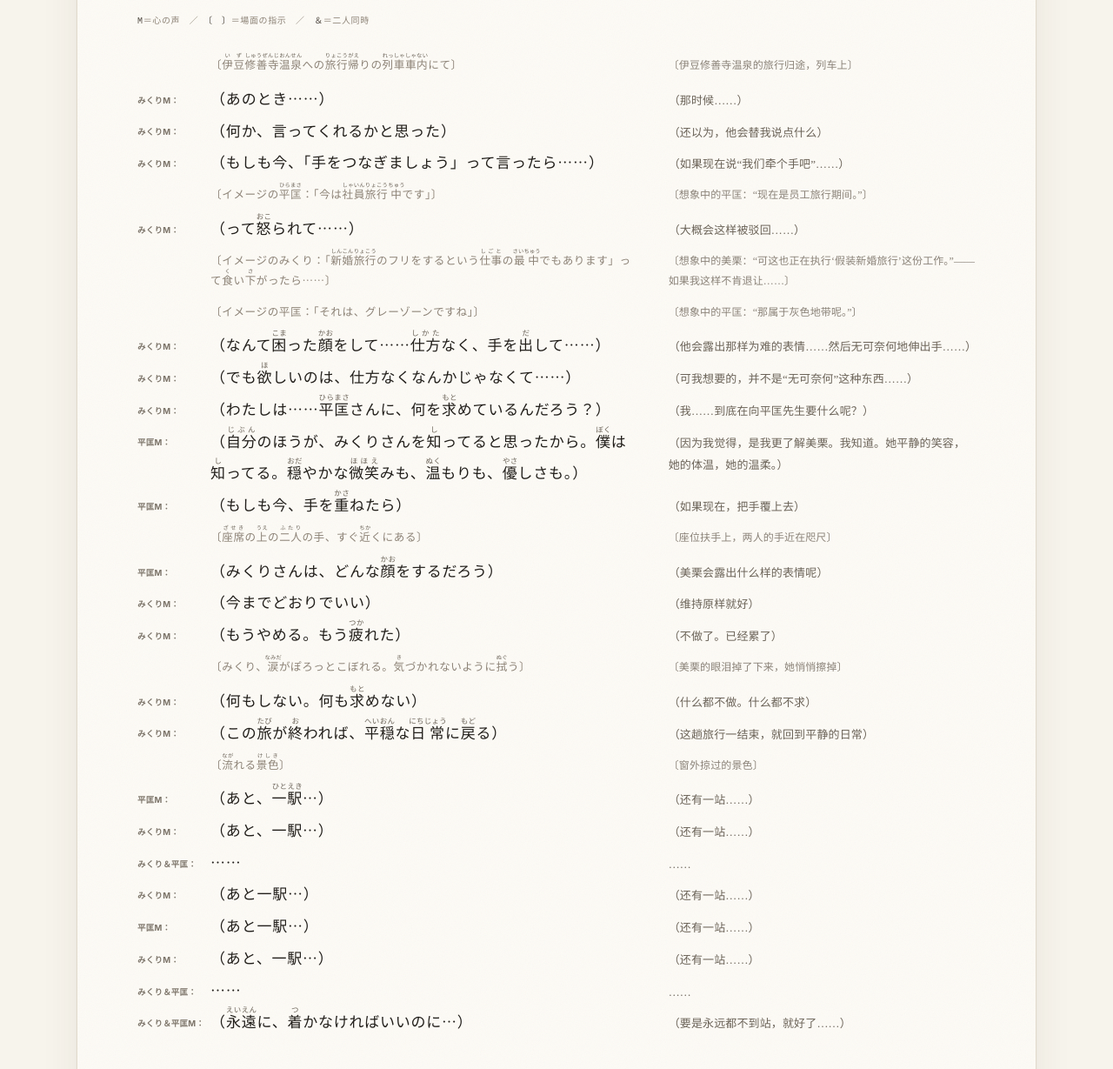
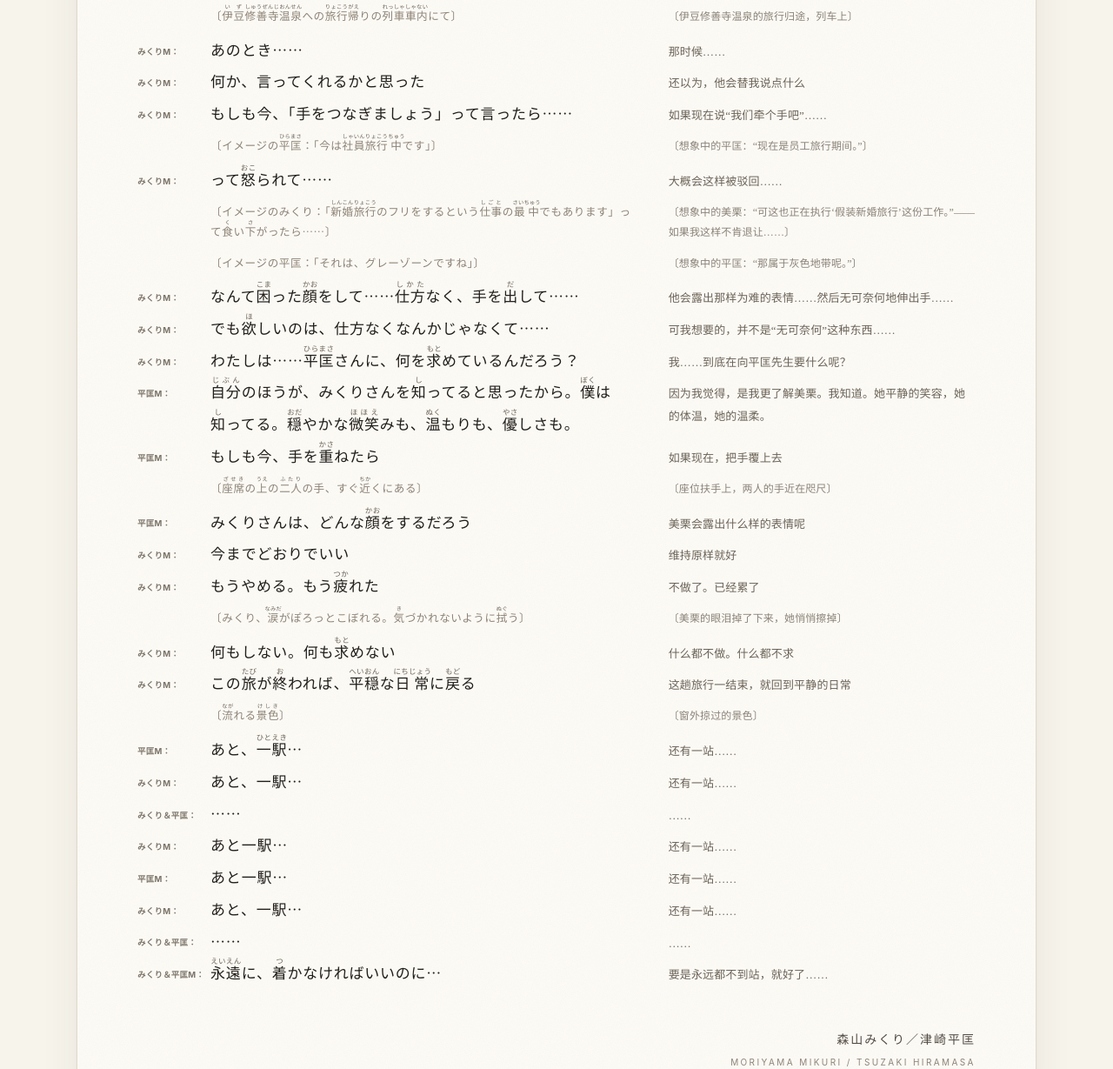
Before and after one commit to akisaya/yomu, a plain HTML site: page nigehaji/index.html in a window 1280 px wide. Shown: the part 1571-2800 px from the top of the page at 87% size. Drawn offline with Linux system fonts and the light colour scheme.

Commit message:
Tighten vertical rhythm and align the homepage bar with article pages
- Compress hero-to-body spacing on all pages (river, letter section, paper padding)
- Remove the duplicate hairline under .addressee so the title block and audio bar share one rule
- Set "あと、ひと駅" as a single vertical column and drop the parenthetical markers from the dialogue
- Match the homepage bar to the article header: 58px / 52px tall, 19px / 11px type
- Document the header and vertical rhythm baselines in the typography reference
- Trim the two Gomenne Seishun scene notes

```diff
--- a/nigehaji/index.html
+++ b/nigehaji/index.html
@@ -194,7 +194,7 @@ button{font:inherit;color:inherit;background:none;border:0;cursor:pointer}
   margin:0;
   writing-mode:vertical-rl;
   text-orientation:upright;
-  inline-size:4.55em;
+  inline-size:6.9em;
   font-family:var(--serif-jp);
   font-weight:500;
   font-size:clamp(34px,4.6vw,58px);
@@ -202,11 +202,6 @@ button{font:inherit;color:inherit;background:none;border:0;cursor:pointer}
   letter-spacing:.08em;
   color:var(--ink);
   white-space:normal;
-}
-.hero-title h1 .sm{
-  font-size:.64em;
-  letter-spacing:.16em;
-  color:var(--ink-2);
 }
 .seal{
   writing-mode:vertical-rl;
@@ -335,13 +330,13 @@ button{font:inherit;color:inherit;background:none;border:0;cursor:pointer}
   display:block;
   width:100%;
   height:96px;
-  margin-top:clamp(28px,4vw,52px);
+  margin-top:clamp(14px,2.2vw,28px);
   color:var(--line);
 }
 
 /* ============ 正文：手纸 ============ */
 .letter-section{
-  padding:clamp(32px,5vw,64px) 0 clamp(48px,7vw,96px);
+  padding:clamp(18px,2.8vw,34px) 0 clamp(48px,7vw,96px);
 }
 .letter-layout{
   max-width:var(--maxw);
@@ -357,7 +352,7 @@ button{font:inherit;color:inherit;background:none;border:0;cursor:pointer}
   position:relative;
   background:var(--paper-hi);
   border:1px solid var(--line);
-  padding:clamp(30px,5vw,74px) clamp(22px,5.4vw,78px) clamp(34px,5vw,64px);
+  padding:clamp(24px,3.6vw,52px) clamp(22px,5.4vw,78px) clamp(34px,5vw,64px);
   box-shadow:
     0 1px 2px rgba(70,52,32,.04),
     0 22px 60px -30px rgba(70,52,32,.24);
@@ -375,7 +370,7 @@ button{font:inherit;color:inherit;background:none;border:0;cursor:pointer}
 
 /* 手紙の宛名：差し出しの場面 */
 .scene{
-  margin:0 0 clamp(18px,2.6vw,28px);
+  margin:0 0 clamp(14px,2.2vw,22px);
 }
 .scene img{
   display:block;
@@ -392,9 +387,7 @@ button{font:inherit;color:inherit;background:none;border:0;cursor:pointer}
 }
 
 .addressee{
-  margin:0 0 clamp(26px,4vw,44px);
-  padding-bottom:22px;
-  border-bottom:1px solid var(--line-soft);
+  margin:0 0 clamp(14px,2.2vw,22px);
   font-family:var(--serif-jp);
   font-size:clamp(17px,2vw,21px);
   letter-spacing:.12em;
@@ -1175,7 +1168,7 @@ details.drill:not([open])::details-content{block-size:0}
 /* ---------- 台詞本体（本页新增） ---------- */
 .letter-layout{grid-template-columns:minmax(0,1fr);max-width:1200px}
 .script-head{display:flex;align-items:center;justify-content:space-between;gap:16px;
-  flex-wrap:wrap;margin:0 0 clamp(14px,2.2vw,22px)}
+  flex-wrap:wrap;margin:0 0 clamp(10px,1.6vw,16px)}
 .script-key{margin:0;font-family:var(--mono);font-size:10px;letter-spacing:.06em;
   line-height:1.9;color:var(--ink-3)}
 .script-key b{font-weight:400;color:var(--ink-2)}
@@ -1234,9 +1227,6 @@ html[data-cn="off"] .script > .cn{display:none}
 .d-num{display:flex;flex-direction:column;gap:3px;line-height:1.1;inline-size:44px;flex:none}
 .d-num small{font-size:8.5px;letter-spacing:.04em;color:#8a8278;white-space:nowrap}
 
-@media (max-width:760px){
-  .hero-title h1 br.vbr{display:none}
-}
 @media (max-width:820px){
   .script{grid-template-columns:minmax(0,1fr);column-gap:0}
   .script > .cn{margin:0 0 1.1em;padding-left:10px;
@@ -1285,7 +1275,7 @@ html[data-cn="off"] .script > .cn{display:none}
   <section class="hero">
     <div class="hero-grid">
       <div class="hero-title">
-        <h1 lang="ja">あと、<br class="vbr"><span class="sm">ひと駅</span></h1>
+        <h1 lang="ja">あと、ひと駅</h1>
         <div class="seal" aria-hidden="true">独白</div>
       </div>
 
@@ -1361,25 +1351,25 @@ html[data-cn="off"] .script > .cn{display:none}
 
           <span class="ln cn stg" lang="zh-CN">〔伊豆修善寺温泉的旅行归途，列车上〕</span>
 
-          <span class="ln jp" id="L2"><b class="sp">みくりM：</b>（あのとき……）</span>
-
-          <span class="ln cn" lang="zh-CN">（那时候……）</span>
-
-          <span class="ln jp" id="L3"><b class="sp">みくりM：</b>（何か、言ってくれるかと思った）</span>
-
-          <span class="ln cn" lang="zh-CN">（还以为，他会替我说点什么）</span>
-
-          <span class="ln jp" id="L4"><b class="sp">みくりM：</b>（もしも今、「手をつなぎましょう」って言ったら……）</span>
-
-          <span class="ln cn" lang="zh-CN">（如果现在说“我们牵个手吧”……）</span>
+          <span class="ln jp" id="L2"><b class="sp">みくりM：</b>あのとき……</span>
+
+          <span class="ln cn" lang="zh-CN">那时候……</span>
+
+          <span class="ln jp" id="L3"><b class="sp">みくりM：</b>何か、言ってくれるかと思った</span>
+
+          <span class="ln cn" lang="zh-CN">还以为，他会替我说点什么</span>
+
+          <span class="ln jp" id="L4"><b class="sp">みくりM：</b>もしも今、「手をつなぎましょう」って言ったら……</span>
+
+          <span class="ln cn" lang="zh-CN">如果现在说“我们牵个手吧”……</span>
 
           <span class="ln jp stg" id="L5">〔イメージの<ruby>平匡<rt>ひらまさ</rt></ruby>：「今は<ruby>社員旅行<rt>しゃいんりょこう</rt></ruby><ruby>中<rt>ちゅう</rt></ruby>です」〕</span>
 
           <span class="ln cn stg" lang="zh-CN">〔想象中的平匡：“现在是员工旅行期间。”〕</span>
 
-          <span class="ln jp" id="L6"><b class="sp">みくりM：</b>（って<ruby>怒<rt>おこ</rt></ruby>られて……）</span>
-
-          <span class="ln cn" lang="zh-CN">（大概会这样被驳回……）</span>
+          <span class="ln jp" id="L6"><b class="sp">みくりM：</b>って<ruby>怒<rt>おこ</rt></ruby>られて……</span>
+
+          <span class="ln cn" lang="zh-CN">大概会这样被驳回……</span>
 
           <span class="ln jp stg" id="L7">〔イメージのみくり：「<ruby>新婚旅行<rt>しんこんりょこう</rt></ruby>のフリをするという<ruby>仕事<rt>しごと</rt></ruby>の<ruby>最中<rt>さいちゅう</rt></ruby>でもあります」って<ruby>食<rt>く</rt></ruby>い<ruby>下<rt>さ</rt></ruby>がったら……〕</span>
 
@@ -1389,89 +1379,89 @@ html[data-cn="off"] .script > .cn{display:none}
 
           <span class="ln cn stg" lang="zh-CN">〔想象中的平匡：“那属于灰色地带呢。”〕</span>
 
-          <span class="ln jp" id="L9"><b class="sp">みくりM：</b>（なんて<ruby>困<rt>こま</rt></ruby>った<ruby>顔<rt>かお</rt></ruby>をして……<ruby>仕方<rt>しかた</rt></ruby>なく、手を<ruby>出<rt>だ</rt></ruby>して……）</span>
-
-          <span class="ln cn" lang="zh-CN">（他会露出那样为难的表情……然后无可奈何地伸出手……）</span>
-
-          <span class="ln jp" id="L10"><b class="sp">みくりM：</b>（でも<ruby>欲<rt>ほ</rt></ruby>しいのは、仕方なくなんかじゃなくて……）</span>
-
-          <span class="ln cn" lang="zh-CN">（可我想要的，并不是“无可奈何”这种东西……）</span>
-
-          <span class="ln jp" id="L11"><b class="sp">みくりM：</b>（わたしは……<ruby>平匡<rt>ひらまさ</rt></ruby>さんに、何を<ruby>求<rt>もと</rt></ruby>めているんだろう？）</span>
-
-          <span class="ln cn" lang="zh-CN">（我……到底在向平匡先生要什么呢？）</span>
-
-          <span class="ln jp" id="L12"><b class="sp">平匡M：</b>（<ruby>自分<rt>じぶん</rt></ruby>のほうが、みくりさんを<ruby>知<rt>し</rt></ruby>ってると思ったから。<ruby>僕<rt>ぼく</rt></ruby>は<ruby>知<rt>し</rt></ruby>ってる。<ruby>穏<rt>おだ</rt></ruby>やかな<ruby>微笑<rt>ほほえ</rt></ruby>みも、<ruby>温<rt>ぬく</rt></ruby>もりも、<ruby>優<rt>やさ</rt></ruby>しさも。）</span>
-
-          <span class="ln cn" lang="zh-CN">（因为我觉得，是我更了解美栗。我知道。她平静的笑容，她的体温，她的温柔。）</span>
-
-          <span class="ln jp" id="L13"><b class="sp">平匡M：</b>（もしも今、手を<ruby>重<rt>かさ</rt></ruby>ねたら）</span>
-
-          <span class="ln cn" lang="zh-CN">（如果现在，把手覆上去）</span>
+          <span class="ln jp" id="L9"><b class="sp">みくりM：</b>なんて<ruby>困<rt>こま</rt></ruby>った<ruby>顔<rt>かお</rt></ruby>をして……<ruby>仕方<rt>しかた</rt></ruby>なく、手を<ruby>出<rt>だ</rt></ruby>して……</span>
+
+          <span class="ln cn" lang="zh-CN">他会露出那样为难的表情……然后无可奈何地伸出手……</span>
+
+          <span class="ln jp" id="L10"><b class="sp">みくりM：</b>でも<ruby>欲<rt>ほ</rt></ruby>しいのは、仕方なくなんかじゃなくて……</span>
+
+          <span class="ln cn" lang="zh-CN">可我想要的，并不是“无可奈何”这种东西……</span>
+
+          <span class="ln jp" id="L11"><b class="sp">みくりM：</b>わたしは……<ruby>平匡<rt>ひらまさ</rt></ruby>さんに、何を<ruby>求<rt>もと</rt></ruby>めているんだろう？</span>
+
+          <span class="ln cn" lang="zh-CN">我……到底在向平匡先生要什么呢？</span>
+
+          <span class="ln jp" id="L12"><b class="sp">平匡M：</b><ruby>自分<rt>じぶん</rt></ruby>のほうが、みくりさんを<ruby>知<rt>し</rt></ruby>ってると思ったから。<ruby>僕<rt>ぼく</rt></ruby>は<ruby>知<rt>し</rt></ruby>ってる。<ruby>穏<rt>おだ</rt></ruby>やかな<ruby>微笑<rt>ほほえ</rt></ruby>みも、<ruby>温<rt>ぬく</rt></ruby>もりも、<ruby>優<rt>やさ</rt></ruby>しさも。</span>
+
+          <span class="ln cn" lang="zh-CN">因为我觉得，是我更了解美栗。我知道。她平静的笑容，她的体温，她的温柔。</span>
+
+          <span class="ln jp" id="L13"><b class="sp">平匡M：</b>もしも今、手を<ruby>重<rt>かさ</rt></ruby>ねたら</span>
+
+          <span class="ln cn" lang="zh-CN">如果现在，把手覆上去</span>
 
           <span class="ln jp stg" id="L14">〔<ruby>座席<rt>ざせき</rt></ruby>の<ruby>上<rt>うえ</rt></ruby>の<ruby>二人<rt>ふたり</rt></ruby>の手、すぐ<ruby>近<rt>ちか</rt></ruby>くにある〕</span>
 
           <span class="ln cn stg" lang="zh-CN">〔座位扶手上，两人的手近在咫尺〕</span>
 
-          <span class="ln jp" id="L15"><b class="sp">平匡M：</b>（みくりさんは、どんな<ruby>顔<rt>かお</rt></ruby>をするだろう）</span>
-
-          <span class="ln cn" lang="zh-CN">（美栗会露出什么样的表情呢）</span>
-
-          <span class="ln jp" id="L16"><b class="sp">みくりM：</b>（今までどおりでいい）</span>
-
-          <span class="ln cn" lang="zh-CN">（维持原样就好）</span>
-
-          <span class="ln jp" id="L17"><b class="sp">みくりM：</b>（もうやめる。もう<ruby>疲<rt>つか</rt></ruby>れた）</span>
-
-          <span class="ln cn" lang="zh-CN">（不做了。已经累了）</span>
+          <span class="ln jp" id="L15"><b class="sp">平匡M：</b>みくりさんは、どんな<ruby>顔<rt>かお</rt></ruby>をするだろう</span>
+
+          <span class="ln cn" lang="zh-CN">美栗会露出什么样的表情呢</span>
+
+          <span class="ln jp" id="L16"><b class="sp">みくりM：</b>今までどおりでいい</span>
+
+          <span class="ln cn" lang="zh-CN">维持原样就好</span>
+
+          <span class="ln jp" id="L17"><b class="sp">みくりM：</b>もうやめる。もう<ruby>疲<rt>つか</rt></ruby>れた</span>
+
+          <span class="ln cn" lang="zh-CN">不做了。已经累了</span>
 
           <span class="ln jp stg" id="L18">〔みくり、<ruby>涙<rt>なみだ</rt></ruby>がぽろっとこぼれる。<ruby>気<rt>き</rt></ruby>づかれないように<ruby>拭<rt>ぬぐ</rt></ruby>う〕</span>
 
           <span class="ln cn stg" lang="zh-CN">〔美栗的眼泪掉了下来，她悄悄擦掉〕</span>
 
-          <span class="ln jp" id="L19"><b class="sp">みくりM：</b>（何もしない。何も<ruby>求<rt>もと</rt></ruby>めない）</span>
-
-          <span class="ln cn" lang="zh-CN">（什么都不做。什么都不求）</span>
-
-          <span class="ln jp" id="L20"><b class="sp">みくりM：</b>（この<ruby>旅<rt>たび</rt></ruby>が<ruby>終<rt>お</rt></ruby>われば、<ruby>平穏<rt>へいおん</rt></ruby>な<ruby>日常<rt>にちじょう</rt></ruby>に<ruby>戻<rt>もど</rt></ruby>る）</span>
-
-          <span class="ln cn" lang="zh-CN">（这趟旅行一结束，就回到平静的日常）</span>
+          <span class="ln jp" id="L19"><b class="sp">みくりM：</b>何もしない。何も<ruby>求<rt>もと</rt></ruby>めない</span>
+
+          <span class="ln cn" lang="zh-CN">什么都不做。什么都不求</span>
+
+          <span class="ln jp" id="L20"><b class="sp">みくりM：</b>この<ruby>旅<rt>たび</rt></ruby>が<ruby>終<rt>お</rt></ruby>われば、<ruby>平穏<rt>へいおん</rt></ruby>な<ruby>日常<rt>にちじょう</rt></ruby>に<ruby>戻<rt>もど</rt></ruby>る</span>
+
+          <span class="ln cn" lang="zh-CN">这趟旅行一结束，就回到平静的日常</span>
 
           <span class="ln jp stg" id="L21">〔<ruby>流<rt>なが</rt></ruby>れる<ruby>景色<rt>けしき</rt></ruby>〕</span>
 
           <span class="ln cn stg" lang="zh-CN">〔窗外掠过的景色〕</span>
 
-          <span class="ln jp" id="L22"><b class="sp">平匡M：</b>（あと、<ruby>一駅<rt>ひとえき</rt></ruby>…）</span>
-
-          <span class="ln cn" lang="zh-CN">（还有一站……）</span>
-
-          <span class="ln jp" id="L23"><b class="sp">みくりM：</b>（あと、一駅…）</span>
-
-          <span class="ln cn" lang="zh-CN">（还有一站……）</span>
+          <span class="ln jp" id="L22"><b class="sp">平匡M：</b>あと、<ruby>一駅<rt>ひとえき</rt></ruby>…</span>
+
+          <span class="ln cn" lang="zh-CN">还有一站……</span>
+
+          <span class="ln jp" id="L23"><b class="sp">みくりM：</b>あと、一駅…</span>
+
+          <span class="ln cn" lang="zh-CN">还有一站……</span>
 
           <span class="ln jp" id="L24"><b class="sp">みくり＆平匡：</b>……</span>
 
           <span class="ln cn" lang="zh-CN">……</span>
 
-          <span class="ln jp" id="L25"><b class="sp">みくりM：</b>（あと一駅…）</span>
-
-          <span class="ln cn" lang="zh-CN">（还有一站……）</span>
-
-          <span class="ln jp" id="L26"><b class="sp">平匡M：</b>（あと一駅…）</span>
-
-          <span class="ln cn" lang="zh-CN">（还有一站……）</span>
-
-          <span class="ln jp" id="L27"><b class="sp">みくりM：</b>（あと、一駅…）</span>
-
-          <span class="ln cn" lang="zh-CN">（还有一站……）</span>
+          <span class="ln jp" id="L25"><b class="sp">みくりM：</b>あと一駅…</span>
+
+          <span class="ln cn" lang="zh-CN">还有一站……</span>
+
+          <span class="ln jp" id="L26"><b class="sp">平匡M：</b>あと一駅…</span>
+
+          <span class="ln cn" lang="zh-CN">还有一站……</span>
+
+          <span class="ln jp" id="L27"><b class="sp">みくりM：</b>あと、一駅…</span>
+
+          <span class="ln cn" lang="zh-CN">还有一站……</span>
 
           <span class="ln jp" id="L28"><b class="sp">みくり＆平匡：</b>……</span>
 
           <span class="ln cn" lang="zh-CN">……</span>
 
-          <span class="ln jp" id="L29"><b class="sp">みくり＆平匡M：</b>（<ruby>永遠<rt>えいえん</rt></ruby>に、<ruby>着<rt>つ</rt></ruby>かなければいいのに…）</span>
-
-          <span class="ln cn" lang="zh-CN">（要是永远都不到站，就好了……）</span>
+          <span class="ln jp" id="L29"><b class="sp">みくり＆平匡M：</b><ruby>永遠<rt>えいえん</rt></ruby>に、<ruby>着<rt>つ</rt></ruby>かなければいいのに…</span>
+
+          <span class="ln cn" lang="zh-CN">要是永远都不到站，就好了……</span>
 
         </div>
 
@@ -1497,16 +1487,16 @@ html[data-cn="off"] .script > .cn{display:none}
           <summary>
             <span class="d-num">01<small>1–3 行</small></span>
             <span class="d-title">回想のはじまり</span>
-            <span class="d-preview">（あのとき……）（何か、言ってくれるかと思った）</span>
+            <span class="d-preview">あのとき……／何か、言ってくれるかと思った</span>
           </summary>
           <div class="d-body">
             <div class="d-row">
               <h4>骨格</h4>
               <div class="skel">
-                <p class="s-jp" lang="ja">（あのとき……）<span class="sep">／</span>（何か、言ってくれるかと思った）</p>
+                <p class="s-jp" lang="ja">あのとき……<span class="sep">／</span>何か、言ってくれるかと思った</p>
                 <ul class="s-list">
 
-                    <li><b>（あのとき……）</b><span>指示詞だけで場面を呼び出す。回想の入口。</span></li>
+                    <li><b>あのとき……</b><span>指示詞だけで場面を呼び出す。回想の入口。</span></li>
 
                     <li><b>何か、言ってくれる</b><span>「何か」で中身を伏せ、「くれる」で自分への方向を決める。</span></li>
 
@@ -1528,7 +1518,7 @@ html[data-cn="off"] .script > .cn{display:none}
 
                     <li><span class="g-h"><b>～かと思った</b><a class="g-src" href="#L3" lang="ja" title="本文 3 行目へ"><em>かと</em>思った</a></span><span class="g-t">「か」は内容を包む引用。過去形なので、期待はもう外れている。</span></li>
 
-                    <li><span class="g-h"><b>心の声の括弧</b><a class="g-src" href="#L2" lang="ja" title="本文 2 行目へ">（あのとき<em>……</em>）</a></span><span class="g-t">脚本の記号。声に出た台詞ではなく、頭の中の言葉であることを示す。</span></li>
+                    <li><span class="g-h"><b>省略号「……」</b><a class="g-src" href="#L2" lang="ja" title="本文 2 行目へ">あのとき<em>……</em></a></span><span class="g-t">回想の中身を言わずに切る。語らない部分が、そのまま間になる。</span></li>
 
                     <li><span class="g-h"><b>「何か」</b><a class="g-src" href="#L3" lang="ja" title="本文 3 行目へ"><em>何か</em>、言って</a></span><span class="g-t">中身を特定しない代名詞。期待の内容をぼかすほど、外れたときの落差が大きい。</span></li>
 
@@ -1574,7 +1564,7 @@ html[data-cn="off"] .script > .cn{display:none}
             <div class="d-row">
               <h4>骨格</h4>
               <div class="skel">
-                <p class="s-jp" lang="ja">もしも今、<span class="sep">／</span>「手をつなぎましょう」って言ったら……<span class="sep">／</span>（って怒られて……）</p>
+                <p class="s-jp" lang="ja">もしも今、<span class="sep">／</span>「手をつなぎましょう」って言ったら……<span class="sep">／</span>って怒られて……</p>
                 <ul class="s-list">
 
                     <li><b>もしも今</b><span>仮定の入口。現実には言わない、と先に示す。</span></li>
@@ -1994,7 +1984,7 @@ html[data-cn="off"] .script > .cn{display:none}
             <div class="d-row">
               <h4>骨格</h4>
               <div class="skel">
-                <p class="s-jp" lang="ja">（もしも今、手を重ねたら）<span class="sep">／</span>（みくりさんは、どんな顔をするだろう）</p>
+                <p class="s-jp" lang="ja">もしも今、手を重ねたら<span class="sep">／</span>みくりさんは、どんな顔をするだろう</p>
                 <ul class="s-list">
 
                     <li><b>もしも今、手を重ねたら</b><span>P2 と同じ条件句。主語だけが違う。</span></li>
@@ -2065,7 +2055,7 @@ html[data-cn="off"] .script > .cn{display:none}
             <div class="d-row">
               <h4>骨格</h4>
               <div class="skel">
-                <p class="s-jp" lang="ja">（今までどおりでいい）<span class="sep">／</span>（もうやめる。もう疲れた）<span class="sep">／</span>（何もしない。何も求めない）<span class="sep">／</span>（この旅が終われば、平穏な日常に戻る）</p>
+                <p class="s-jp" lang="ja">今までどおりでいい<span class="sep">／</span>もうやめる。もう疲れた<span class="sep">／</span>何もしない。何も求めない<span class="sep">／</span>この旅が終われば、平穏な日常に戻る</p>
                 <ul class="s-list">
 
                     <li><b>今までどおりでいい</b><span>現状維持の許可。</span></li>
@@ -2144,7 +2134,7 @@ html[data-cn="off"] .script > .cn{display:none}
             <div class="d-row">
               <h4>骨格</h4>
               <div class="skel">
-                <p class="s-jp" lang="ja">（あと、ひと駅…）<span class="sep">／</span>（あと、ひと駅…）<span class="sep">／</span>（永遠に、着かなければいいのに…）</p>
+                <p class="s-jp" lang="ja">あと、ひと駅…<span class="sep">／</span>あと、ひと駅…<span class="sep">／</span>永遠に、着かなければいいのに…</p>
                 <ul class="s-list">
 
                     <li><b>あと、ひと駅…</b><span>残り距離。繰り返すたびに短くなる。</span></li>
```
Also changed, not shown: dragon-zakura/index.html (+5 -7 lines), gomenne-seishun-10/index.html (+10 -10 lines), gomenne-seishun-9/index.html (+10 -10 lines), hirugao/index.html (+6 -8 lines), index.html (+8 -6 lines), saikou-no-rikon-2/index.html (+6 -8 lines), saikou-no-rikon/index.html (+6 -8 lines), 2 other files.
